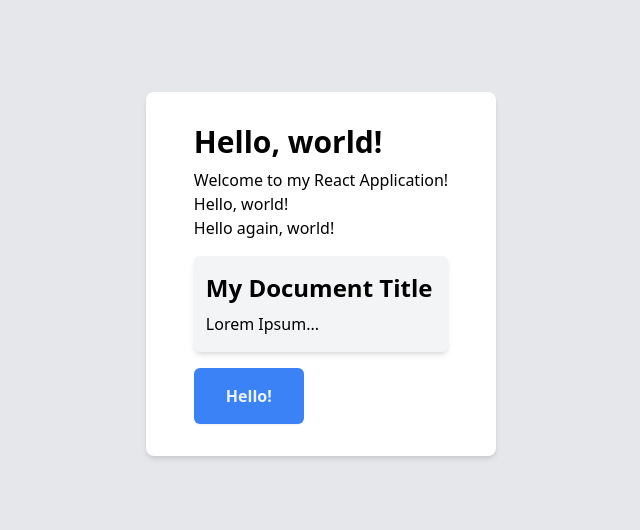
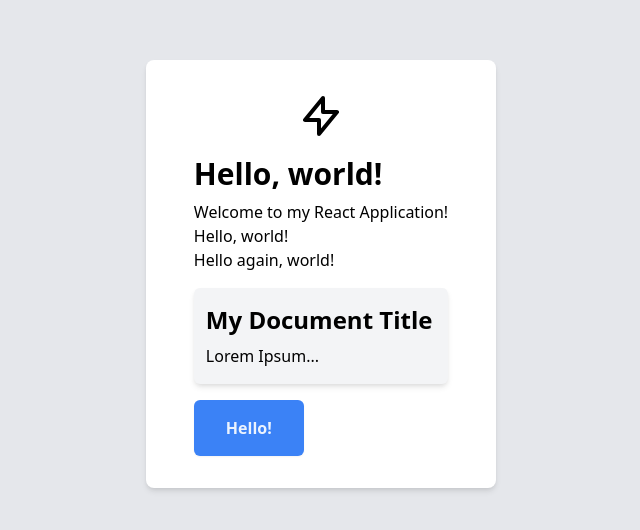
Before and after one commit to thorlucas/thors-react-app, a React (Create React App) app: page / in a window 1280 px wide. Shown: the part 126-656 px from the top of the page, without its empty margins (319-959 px from the left). Built offline with nearby package versions, Linux system fonts and the light colour scheme.

Commit message:
use sample asset

```diff
--- a/src/components/App/index.tsx
+++ b/src/components/App/index.tsx
@@ -1,5 +1,6 @@
 import React from 'react';
 
+import lightning from '@assets/lightning.svg';
 import Button from '@UI/Button';
 import { MyContext } from '@contexts';
 import { useWait } from '@hooks';
@@ -24,6 +25,7 @@ const App: React.FC = () => {
 
 		<div className="w-100 h-screen flex justify-center items-center">
 			<div className="px-12 py-8 bg-white rounded-lg shadow-md">
+				<img src={ lightning } alt="Lightning!" className="h-12 mb-4 mx-auto"/>
 
 				<h1 className="mb-2 text-3xl font-semibold">
 					Hello, world!
```
